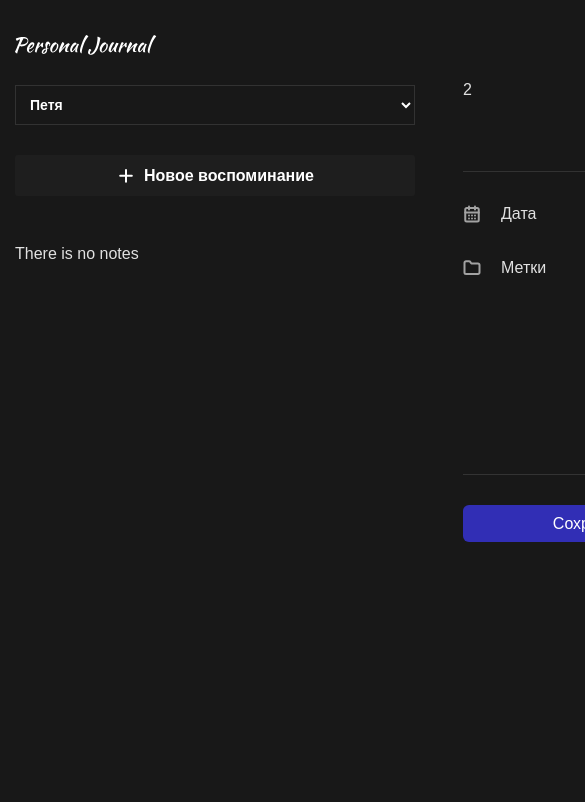
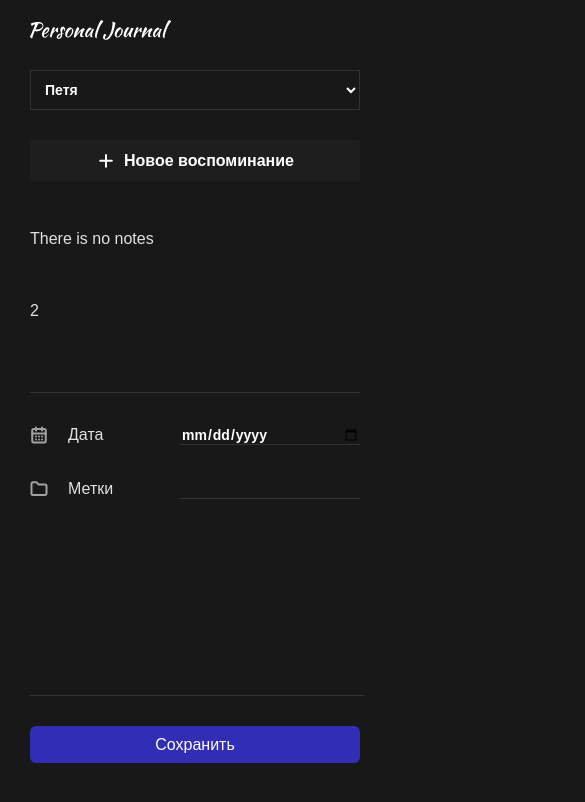
Before and after one commit to ministrov/react-journal, a React app: page / in a window 390 px wide. Shown: the top 802 px of the page, 585 px wide, since content can reach past the window. Built offline with nearby package versions, Linux system fonts and the light colour scheme; the HTML template or start-up script is replaced by a standard one.

Commit message:
feat: add some adaptive styles to project

```diff
--- a/src/App.css
+++ b/src/App.css
@@ -2,3 +2,12 @@
 	display: flex;
   padding-top: 30px;
 }
+
+@media screen and (max-width: 1024px) {
+  .app {
+    flex-direction: column;
+    align-items: center;
+    gap: 2rem;
+    padding: 15px;
+  }
+}
--- a/src/components/JournalForm/JournalForm.module.css
+++ b/src/components/JournalForm/JournalForm.module.css
@@ -27,6 +27,7 @@
   background: none;
   border: none;
   border-bottom: 1px solid #333333;
+  resize: none;
 }
 
 .invalid {
--- a/src/index.css
+++ b/src/index.css
@@ -22,6 +22,7 @@ body {
 
 @media screen and (max-width: 1348px) {
   body {
+    max-width: 100%;
     margin: 0;
   }
 }
--- a/src/layouts/Body/Body.css
+++ b/src/layouts/Body/Body.css
@@ -3,3 +3,10 @@
   width: 100%;
   padding: 3rem;
 }
+
+@media screen and (max-width: 1024px) {
+  .body{
+    max-width: 100%;
+    padding: 0;
+  }
+}
--- a/src/layouts/LeftPanel/LeftPanel.css
+++ b/src/layouts/LeftPanel/LeftPanel.css
@@ -5,3 +5,11 @@
   flex-direction: column;
   gap: 30px;
 }
+
+@media screen and (max-width: 1024px) {
+  .left-panel{
+    max-width: 100%;
+    min-width: 100%;
+    padding: 0;
+  }
+}
```
Also changed, not shown: src/App.jsx (+0 -23 lines).
